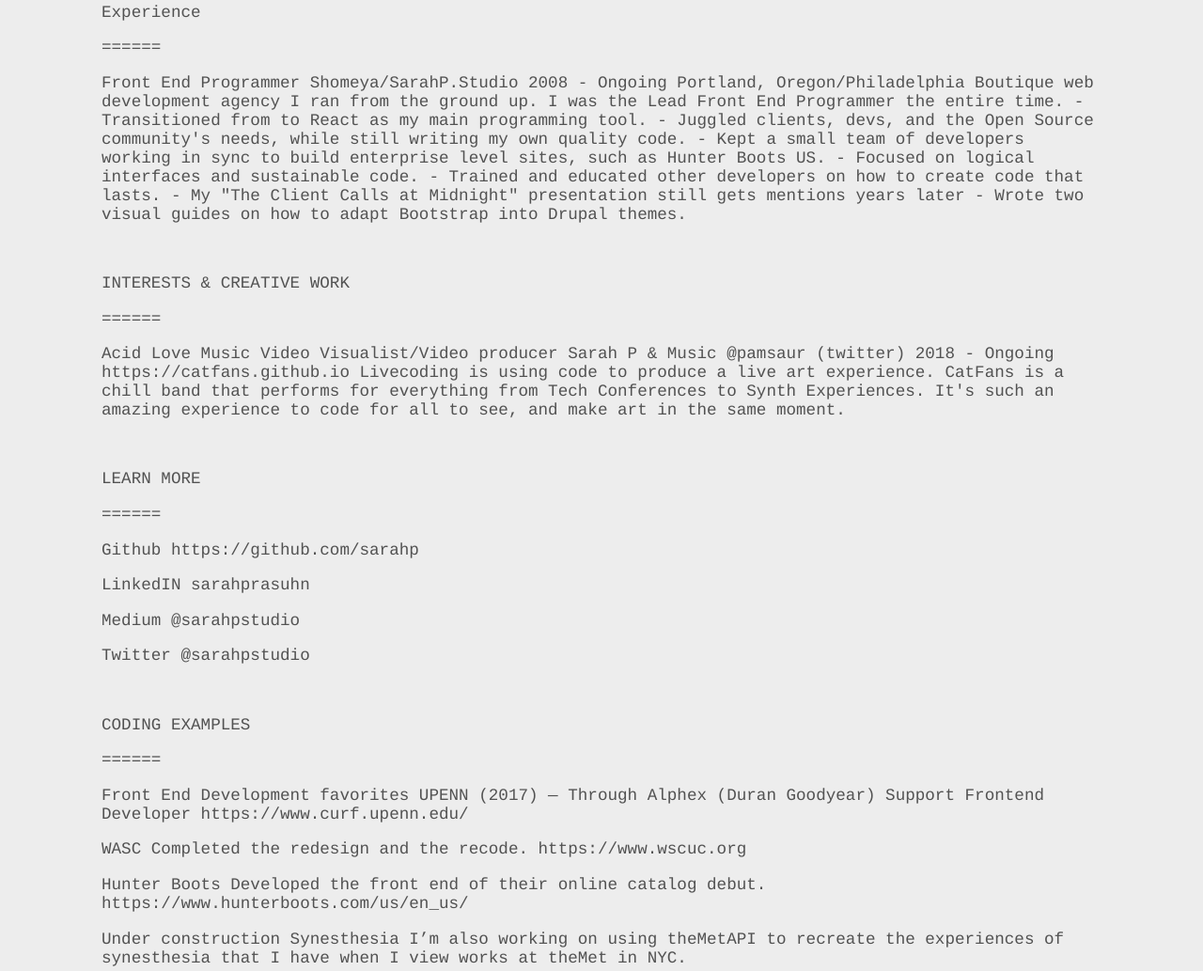
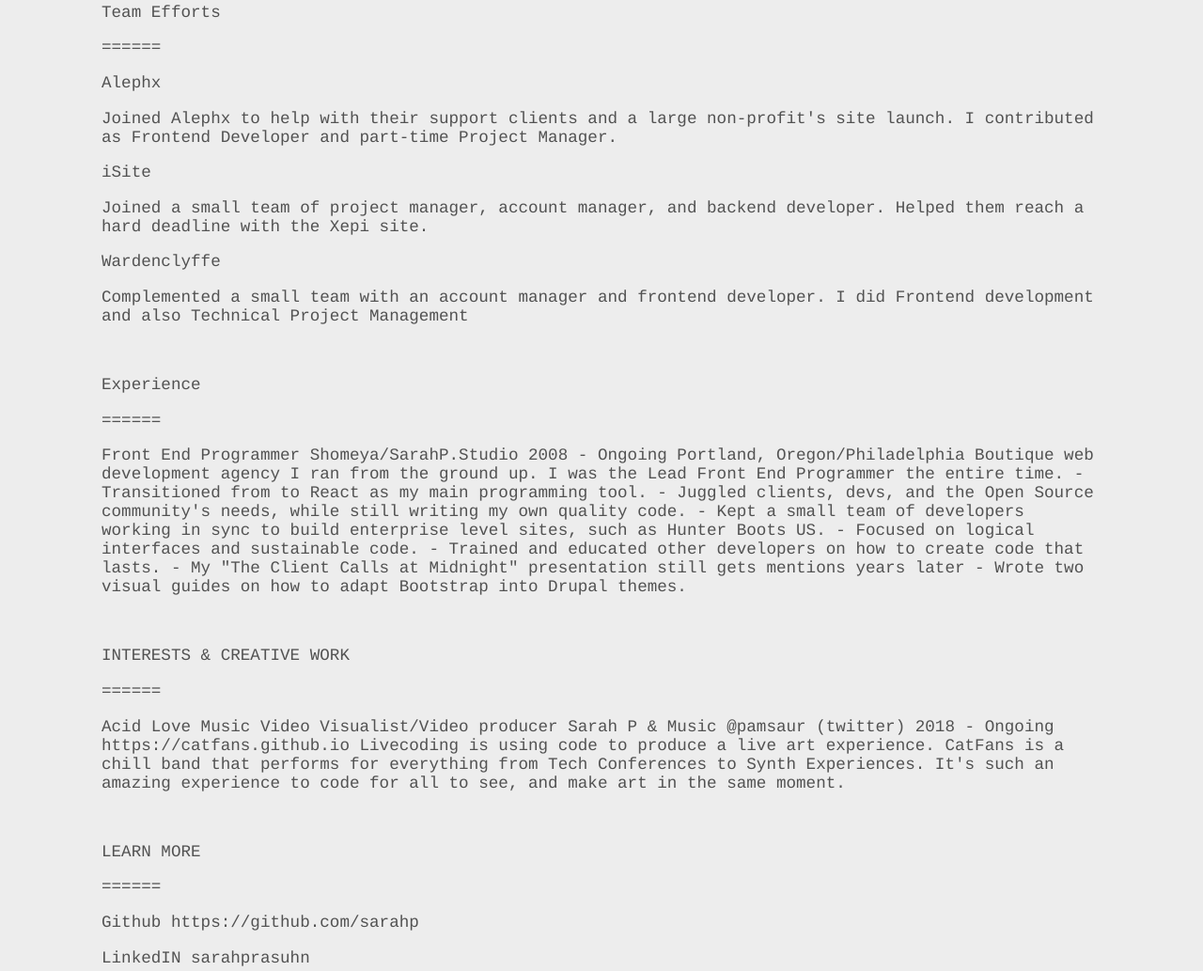
Before and after one commit to sarahp/sarahpstudio2024, a Gatsby site: page /resume in a window 1280 px wide. Shown: the part 680-1713 px from the top of the page at 94% size. Built offline with nearby package versions, Linux system fonts and the light colour scheme; Gatsby itself is replaced by a stand-in of ours.

Commit message:
Updating resume link and resume text.

```diff
--- a/src/pages/index.js
+++ b/src/pages/index.js
@@ -31,7 +31,7 @@
                   </div>
                   <div className="navigation">
                     <ul className="nav">
-                      <li className="nav-item"><a href="https://sarahpstudio.s3.amazonaws.com/SarahPeonyPrasuhnResume-2.pdf" target="_blank" rel="noopener noreferrer">Resumé PDF</a></li>
+                      <li className="nav-item"><a href="https://sarahpstudio.s3.amazonaws.com/SarahPResume.pdf" target="_blank" rel="noopener noreferrer">Resumé PDF</a></li>
 
                       <li className="nav-item"><Link to="/resume" target="_blank" rel="noopener noreferrer">Resumé Text</Link></li>
                       <li className="nav-item"><a href="https://github.com/sarahp" target="_blank" rel="noopener noreferrer">Github</a></li>
@@ -83,7 +83,7 @@
           <div className="footer-navigation">
           <div className="navigation">
               <ul className="nav ">
-                <li className="nav-item"><a href="https://sarahpstudio.s3.amazonaws.com/SarahPeonyPrasuhnResume-2.pdf" target="_blank" rel="noopener noreferrer">Resumé PDF</a></li>
+                <li className="nav-item"><a href="https://sarahpstudio.s3.amazonaws.com/SarahPResume.pdf" target="_blank" rel="noopener noreferrer">Resumé PDF</a></li>
 
                 <li className="nav-item"><Link to="/resume" target="_blank" rel="noopener noreferrer">Resumé Text</Link></li>                <li className="nav-item"><a href="https://github.com/sarahp" target="_blank" rel="noopener noreferrer">Github</a></li>
                 <li className="nav-item"><a href="mailto: me@sarahp.studio" target="_blank" rel="noopener noreferrer">Email me</a></li>
--- a/src/pages/resume.js
+++ b/src/pages/resume.js
@@ -29,6 +29,21 @@
       <p>Presentations &amp; Public speaking are second nature Being a Communications major has its perks. I'm
         comfortable presenting high concepts in a friendly way, to any size crowd.</p>
       <br></br>
+
+      <p>Team Efforts</p>
+      <p> ======</p>
+      <p>Alephx</p>
+      <p>Joined Alephx to help with their support clients and a large non-profit's site launch. I contributed as Frontend Developer and part-time Project Manager.
+      </p>
+      <p>iSite</p>
+      <p>Joined a small team of project manager, account manager, and backend developer. Helped them reach a hard deadline with the Xepi site.
+      </p>
+      <p>Wardenclyffe</p>
+      <p>Complemented a small team with an account manager and frontend developer. I did Frontend development and also Technical Project Management
+      </p>
+      <br></br>
+
+
       <p> Experience</p>
       <p> ======</p>
       <p> Front End Programmer Shomeya/SarahP.Studio 2008 - Ongoing Portland, Oregon/Philadelphia Boutique web
@@ -59,18 +74,6 @@
       <p>Twitter @sarahpstudio</p>
       <br></br>
 
-      <p> CODING EXAMPLES</p>
-      <p> ======</p>
-      <p> Front End Development favorites UPENN (2017) &mdash; Through Alphex (Duran Goodyear) Support Frontend
-        Developer https://www.curf.upenn.edu/</p>
-
-      <p>WASC Completed the redesign and the recode. https://www.wscuc.org</p>
-
-      <p>Hunter Boots Developed the front end of their online catalog debut. https://www.hunterboots.com/us/en_us/</p>
-
-      <p>Under construction Synesthesia I&rsquo;m also working on using theMetAPI to recreate the experiences of
-        synesthesia that I have when I view works at theMet in NYC.</p>
-      <br></br>
 
       <p> VOLUNTEER </p>
       <p>======</p>
```
